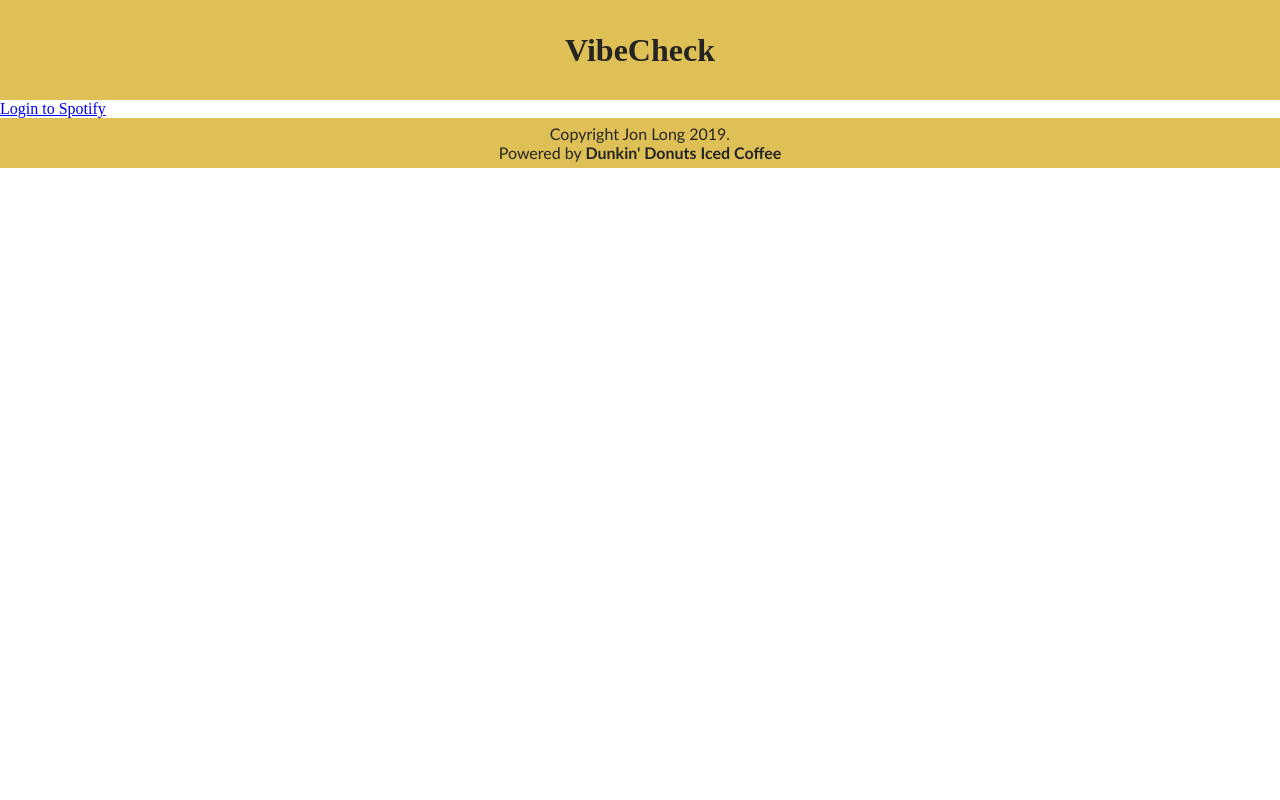
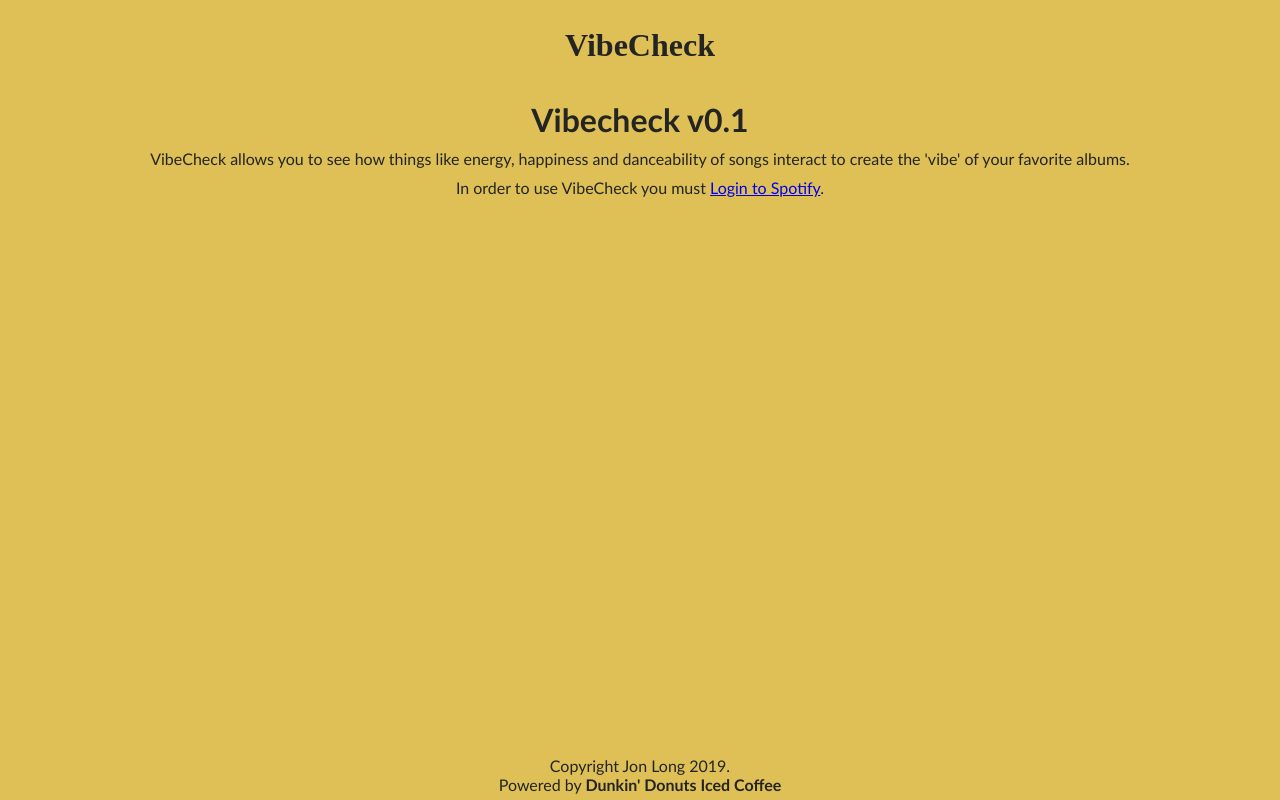
Before and after one commit to jonblong/AlbumStats, a React (Create React App) app: page / in a window 1280 px wide. Built offline with nearby package versions, Linux system fonts and the light colour scheme; a web font is replaced by a local one.

Commit message:
added login screen

```diff
--- a/src/App.css
+++ b/src/App.css
@@ -4,7 +4,7 @@
 }
 
 body {
-    height: 100vh;
+
 }
 
 #root {
--- a/src/VibeCheck.js
+++ b/src/VibeCheck.js
@@ -4,6 +4,7 @@ import './App.css'
 
 import Header from './components/Header/Header';
 import Footer from './components/Footer/Footer';
+import LoginPage from './components/LoginPage/LoginPage';
 import SearchPage from './components/SearchPage/SearchPage';
 import ResultsPage from './components/ResultsPage/ResultsPage';
 import AlbumPage from './components/AlbumPage/AlbumPage';
@@ -154,11 +155,12 @@ function VibeCheck() {
       />
 
       {!token && (
-          <a
-            href={`${authEndpoint}?client_id=${clientID}&redirect_uri=${buildRedirectUri}&scope=${scopes.join("%20")}&response_type=token&show_dialog=true`}
-          >
-            Login to Spotify
-          </a>
+        <LoginPage
+          authEndpoint={authEndpoint}
+          client_id={clientID}
+          redirectUri={buildRedirectUri}
+          scopes={scopes}
+      />
         )}
 
         {mode === modes.SEARCH && (
--- /dev/null
+++ b/src/components/LoginPage/LoginPage.js
@@ -0,0 +1,31 @@
+import React from 'react';
+import './loginPage.css';
+
+function LoginPage(props) {
+    function resizeComponent() {
+        document.getElementById('LoginPage').setAttribute('style', `min-height: ${window.innerHeight - 150}px`);
+    }
+
+    React.useEffect(() => {
+        document.getElementById('LoginPage').setAttribute('style', `min-height: ${window.innerHeight - 150}px`);
+        window.addEventListener('resize', resizeComponent);
+
+        return function cleanup() {
+            window.removeEventListener('resize', resizeComponent);
+        }
+    }, []);
+
+    return (
+        <div id='LoginPage'>
+            <div id='description-text'>
+                <h1>Vibecheck v0.1</h1>
+                <p>VibeCheck allows you to see how things like energy, happiness and danceability of songs interact to create the 'vibe' of your favorite albums.</p>
+                <p>In order to use VibeCheck you must <a
+                    href={`${props.authEndpoint}?client_id=${props.client_id}&redirect_uri=${props.redirectUri}&scope=${props.scopes.join("%20")}&response_type=token&show_dialog=true`}
+                >Login to Spotify</a>.</p>
+            </div>
+        </div>
+    )
+}
+
+export default LoginPage
--- /dev/null
+++ b/src/components/LoginPage/loginPage.css
@@ -0,0 +1,19 @@
+#LoginPage {
+    background-color: #dec056;
+    color: #242423;
+    font-family: 'Trebuchet MS', 'Lucida Sans Unicode', 'Lucida Grande', 'Lucida Sans', Arial, sans-serif;
+}
+
+#description-text {
+    margin-left: 10px;
+    margin-right: 10px;
+    text-align: center;
+}
+
+#description-text p {
+    margin-top: 10px;
+}
+
+h1 {
+    margin-bottom: 10px;
+}
```
